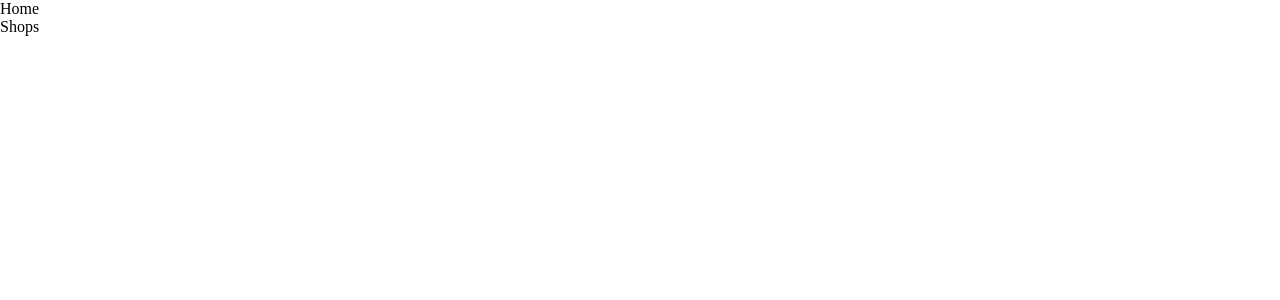
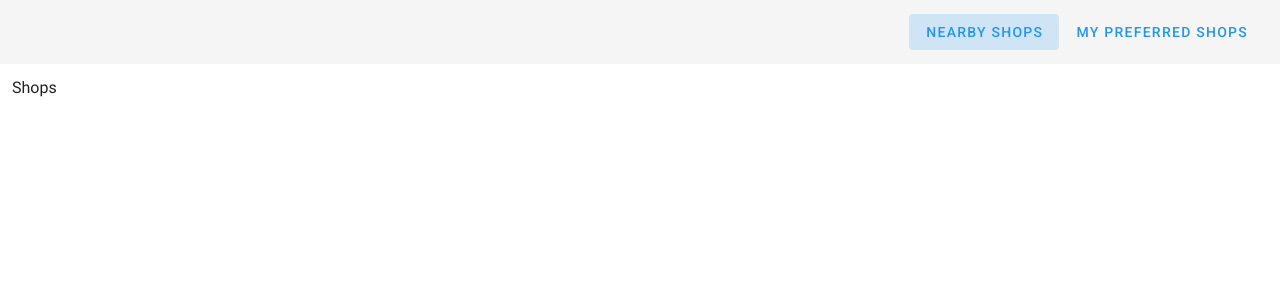
Before and after one commit to bigari/shops-nearby, a Vue app in the folder frontend/: page / in a window 1280 px wide. Shown: the top 300 px of the page. Built offline with nearby package versions, Linux system fonts and the light colour scheme.

Commit message:
Add app bar with navigation

```diff
--- a/frontend/src/views/Home.vue
+++ b/frontend/src/views/Home.vue
@@ -1,7 +1,19 @@
 <template>
   <div class="home">
-    <div>Home</div>
-    <router-view></router-view>
+    <v-app>
+      <v-app-bar app elevation="0">
+        <v-spacer></v-spacer>
+        <v-btn text to="/" class="no-deco" color="blue">Nearby Shops</v-btn>
+        <v-btn text to="/preferences" class="no-deco" color="blue"
+          >My preferred Shops</v-btn
+        >
+      </v-app-bar>
+      <v-content>
+        <v-container fluid>
+          <router-view></router-view>
+        </v-container>
+      </v-content>
+    </v-app>
   </div>
 </template>
 
```
